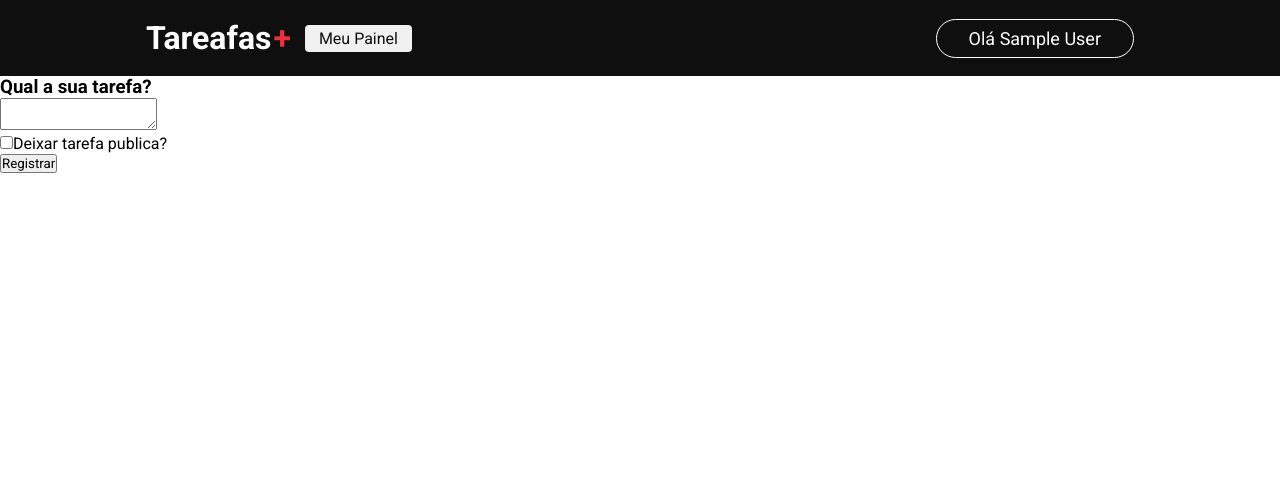
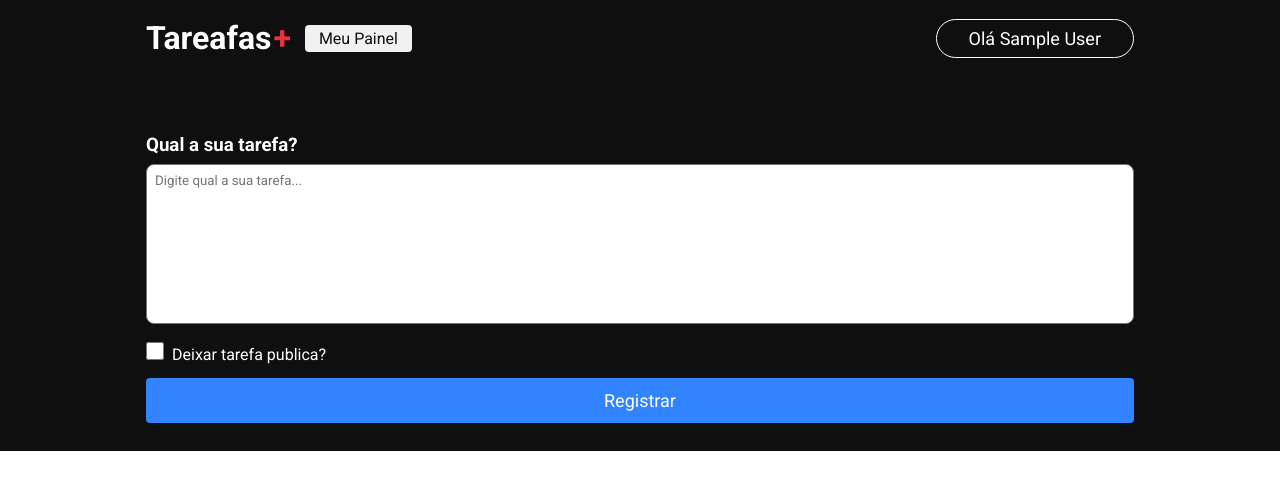
Before and after one commit to Everton3012/Next_Ts_Tarefas, a Next.js app: page /dashboard in a window 1280 px wide. Shown: the top 490 px of the page. Built offline with nearby package versions, Linux system fonts and the light colour scheme; no server answers; sample sign-in values are in the browser's storage.

Commit message:
formatação do projeto concluida

```diff
--- a/src/components/header/index.jsx
+++ /dev/null
@@ -1,33 +0,0 @@
-import { useSession, signIn, signOut } from "next-auth/react"
-import Link from "next/link";
-
-import styles from "./styles.module.css";
-
-export function Header() {
-
-    const { data: session, status } = useSession();
-
-    return (
-        <header className={styles["header"]}>
-            <section className={styles["content"]}>
-                <nav className={styles["nav"]}>
-                    <Link href={"/"}>
-                        <h1 className={styles["logo"]}>Tareafas<span>+</span></h1>
-                    </Link>
-                    {session?.user && (
-                        <Link className={styles["link"]} href={"/dashboard"}>
-                            Meu Painel
-                        </Link>
-                    )}
-                </nav>
-                {status === "loading" ? (
-                    <></>
-                ) : session ? (
-                    <button className={styles["loginButton"]} onClick={() => signOut()}>Olá {session?.user?.name}</button>
-                ) : (
-                    <button className={styles["loginButton"]} onClick={() => signIn("google")} >Acessar</button>
-                )}
-            </section>
-        </header>
-    )
-}
--- /dev/null
+++ b/src/components/header/index.tsx
@@ -0,0 +1,41 @@
+import { useSession, signIn, signOut } from "next-auth/react";
+import Link from "next/link";
+
+import styles from "./styles.module.css";
+
+export function Header() {
+  const { data: session, status } = useSession();
+
+  return (
+    <header className={styles["header"]}>
+      <section className={styles["content"]}>
+        <nav className={styles["nav"]}>
+          <Link href={"/"}>
+            <h1 className={styles["logo"]}>
+              Tareafas<span>+</span>
+            </h1>
+          </Link>
+          {session?.user && (
+            <Link className={styles["link"]} href={"/dashboard"}>
+              Meu Painel
+            </Link>
+          )}
+        </nav>
+        {status === "loading" ? (
+          <></>
+        ) : session ? (
+          <button className={styles["loginButton"]} onClick={() => signOut()}>
+            Olá {session?.user?.name}
+          </button>
+        ) : (
+          <button
+            className={styles["loginButton"]}
+            onClick={() => signIn("google")}
+          >
+            Acessar
+          </button>
+        )}
+      </section>
+    </header>
+  );
+}
--- a/src/components/textarea/index.jsx
+++ /dev/null
@@ -1,9 +0,0 @@
-import styles from "./styles.module.css"
-
-const Textarea = () => {
-  return (
-    <textarea></textarea>
-  );
-};
-
-export default Textarea;
--- /dev/null
+++ b/src/components/textarea/index.tsx
@@ -0,0 +1,8 @@
+import { HTMLProps } from "react";
+import styles from "./styles.module.css";
+
+const Textarea = ({ ...rest }: HTMLProps<HTMLTextAreaElement>) => {
+  return <textarea className={styles["textarea"]} {...rest}></textarea>;
+};
+
+export default Textarea;
--- a/src/components/textarea/styles.module.css
+++ b/src/components/textarea/styles.module.css
@@ -0,0 +1,8 @@
+.textarea {
+    width: 100%;
+    resize: none;
+    height: 160px;
+    border-radius: 8px;
+    outline: none;
+    padding: 8px;
+}
--- a/src/pages/dashboard/index.tsx
+++ b/src/pages/dashboard/index.tsx
@@ -1,8 +1,8 @@
 import { GetServerSideProps } from "next";
 import styles from "./style.module.css";
 import Head from "next/head";
+
 import { getSession } from "next-auth/react";
-
 import Textarea from "../../components/textarea";
 
 export default function Dashboard() {
@@ -16,7 +16,7 @@ export default function Dashboard() {
           <div className={styles["contentForm"]}>
             <h1 className={styles["title"]}>Qual a sua tarefa?</h1>
             <form>
-              <Textarea />
+              <Textarea placeholder="Digite qual a sua tarefa..." />
               <div className={styles["checkBoxArea"]}>
                 <input type="checkbox" className={styles["checkBox"]} />
                 <label>Deixar tarefa publica?</label>
--- a/src/pages/dashboard/style.module.css
+++ b/src/pages/dashboard/style.module.css
@@ -0,0 +1,48 @@
+.container {
+    width: 100%;
+}
+
+.content {
+    background: #0f0f0f;
+    width: 100%;
+    display: flex;
+    align-items: center;
+    justify-content: center;
+}
+
+.contentForm {
+    max-width: 1024px;
+    width: 100%;
+    padding: 0 18px;
+    padding-bottom: 28px;
+    margin-top: 58px;
+}
+
+.title {
+    color: #fff;
+    margin-bottom: 8px;
+}
+
+.checkBoxArea label {
+    margin-left: 8px;
+    color: #fff;
+}
+
+.checkBoxArea {
+    margin: 14px 0;
+}
+
+.checkBox {
+    width: 18px;
+    height: 18px;
+}
+
+.button {
+    width: 100%;
+    border: 0;
+    border-radius: 4px;
+    color: #fff;
+    background-color: #3183ff;
+    padding: 12px 0;
+    font-size: 18px;
+}
```
Also changed, not shown: tsconfig.json (+16 -4 lines), package.json (line endings or trailing spaces), src/components/header/styles.module.css (line endings or trailing spaces), 1 other file (tests, documents, lock files or other folders).
